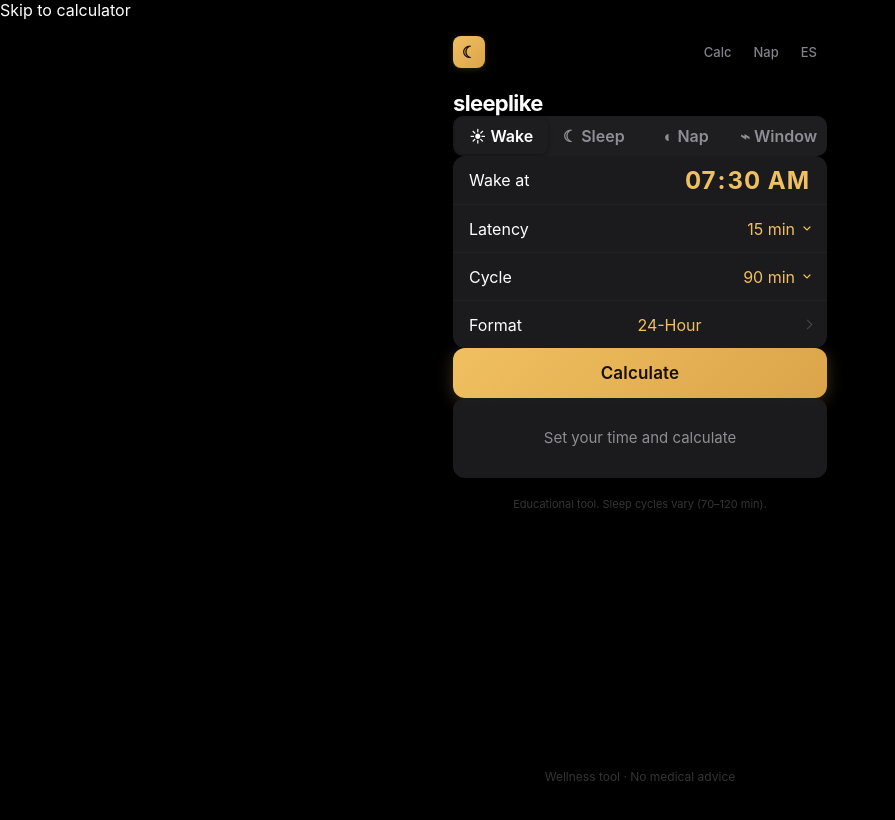
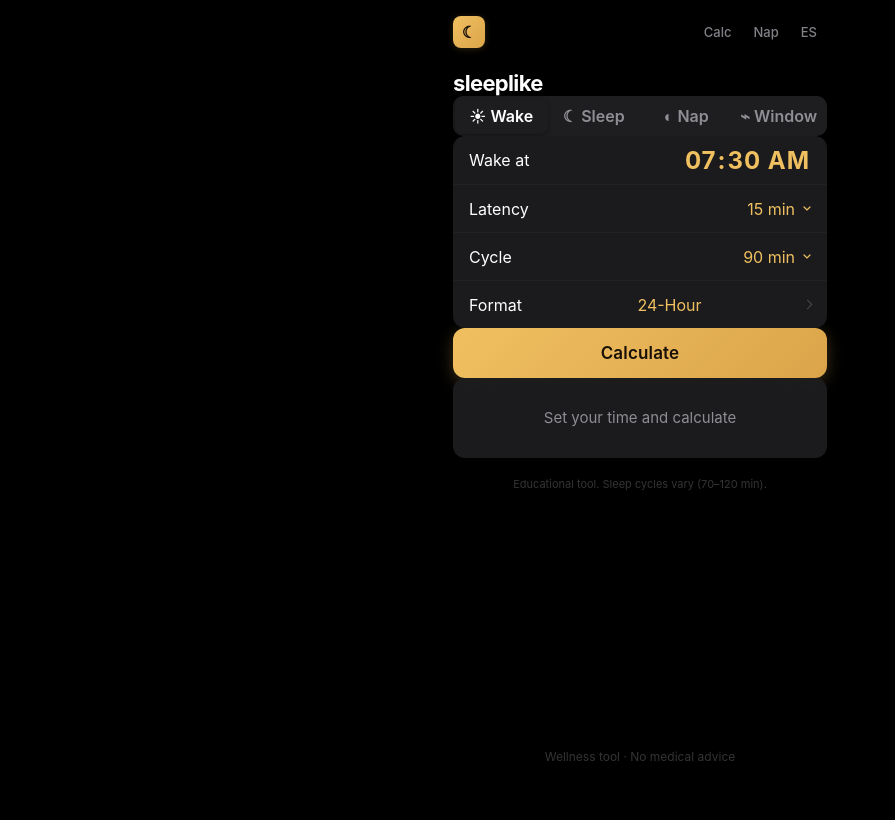
Before and after one commit to Gigisanta/sueno-claro, a Next.js app: page / in a window 1280 px wide. Shown: the whole page, without its empty margins (0-895 px from the left). Built offline with nearby package versions, Linux system fonts and the light colour scheme.

Commit message:
chore: remove skip-link accessibility noise

```diff
--- a/components/PageChrome.tsx
+++ b/components/PageChrome.tsx
@@ -7,7 +7,6 @@ export function PageChrome({ children, lang = 'en' }: { children: ReactNode; lan
     : [{ href: '/sleep-calculator', label: 'Calc' }, { href: '/nap-calculator', label: 'Nap' }, { href: '/calculadora-de-sueno', label: 'ES' }];
   return (
     <>
-      <a className="skip-link" href="#main-content">Skip to calculator</a>
       <main id="main-content" className="page-shell">
         <header className="topbar">
           <Link className="brand" href="/" aria-label="sleeplike home">
```
